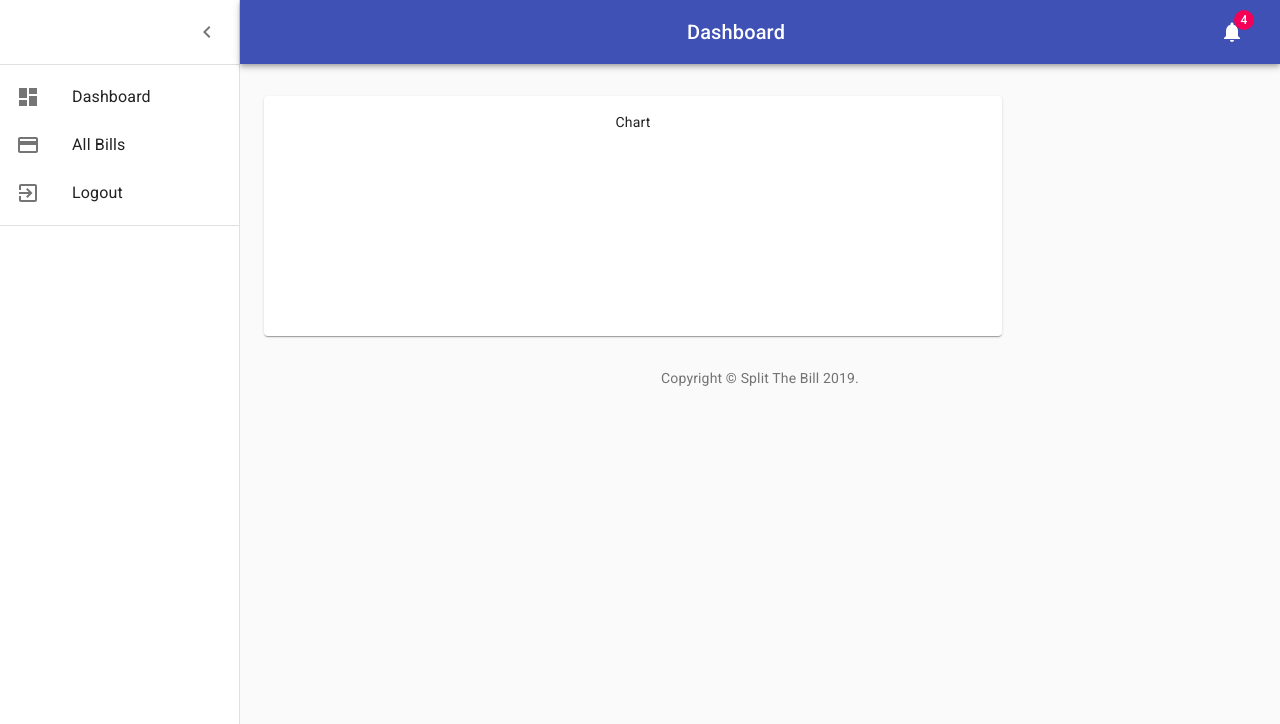
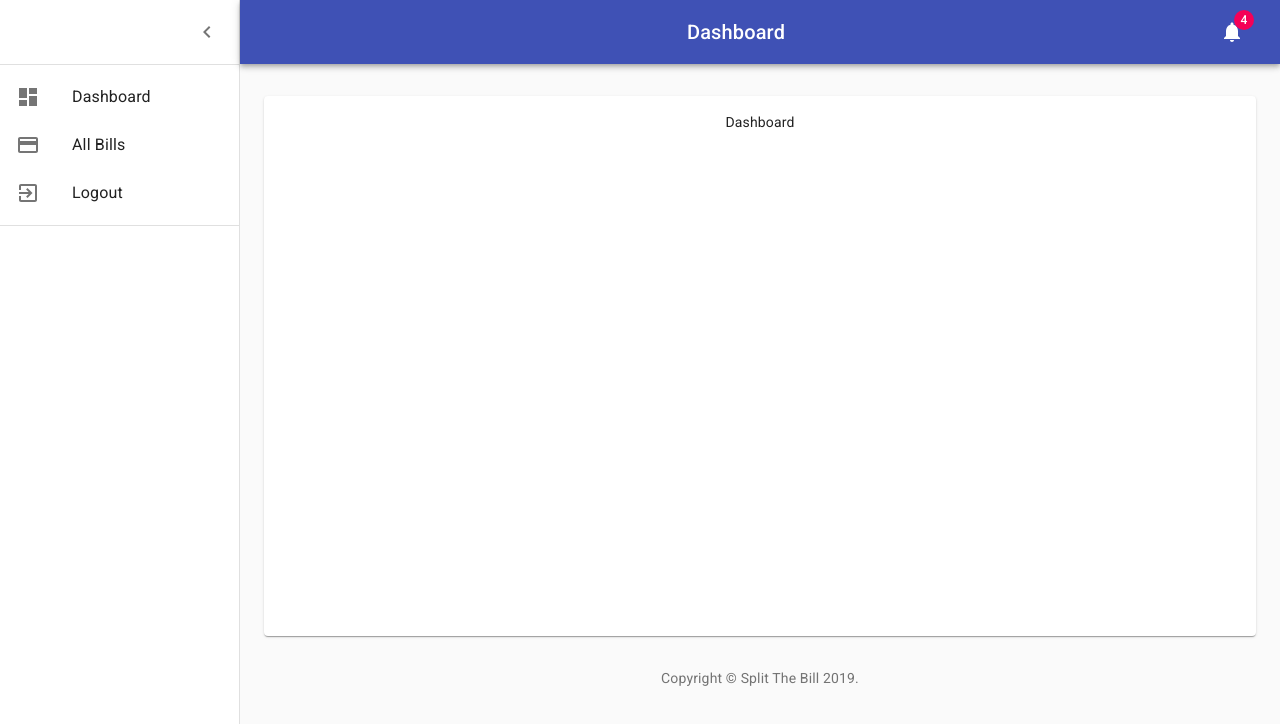
Before and after one commit to split-the-bill-EU/frontend, a React (Create React App) app: page / in a window 1280 px wide. Shown: the top 724 px of the page. Built offline with nearby package versions, Linux system fonts and the light colour scheme.

Commit message:
Rrfactored code since only one component would be rendered in the display window at a time

```diff
--- a/src/components/AllBills/index.jsx
+++ b/src/components/AllBills/index.jsx
@@ -0,0 +1,5 @@
+import React from 'react';
+
+export default () => {
+    return <div>All bills</div>
+}
--- a/src/components/Dashboard/index.jsx
+++ b/src/components/Dashboard/index.jsx
@@ -0,0 +1,5 @@
+import React from 'react';
+
+export default () => {
+    return <div>Dashboard</div>
+}
--- a/src/components/Layout/index.jsx
+++ b/src/components/Layout/index.jsx
@@ -1,6 +1,6 @@
 import React from 'react';
 import clsx from 'clsx';
-import { Route } from 'react-router-dom';
+import { Route, withRouter } from 'react-router-dom';
 import { makeStyles } from '@material-ui/core/styles';
 import CssBaseline from '@material-ui/core/CssBaseline';
 import Drawer from '@material-ui/core/Drawer';
@@ -19,6 +19,9 @@ import MenuIcon from '@material-ui/icons/Menu';
 import ChevronLeftIcon from '@material-ui/icons/ChevronLeft';
 import NotificationsIcon from '@material-ui/icons/Notifications';
 import { mainListItems } from './listItems';
+import withAuthCheck from '../../AuthCheck'
+import Dashboard from '../Dashboard';
+import AllBills from '../AllBills';
 
 function Copyright() {
   return (
@@ -110,11 +113,12 @@ const useStyles = makeStyles(theme => ({
     flexDirection: 'column',
   },
   fixedHeight: {
-    height: 240,
+    height: 540,
   },
 }));
 
-export default function Dashboard() {
+export function Layout(props) {
+  debugger
   const classes = useStyles();
   const [open, setOpen] = React.useState(true);
   const handleDrawerOpen = () => {
@@ -168,34 +172,13 @@ export default function Dashboard() {
       <main className={classes.content}>
         <div className={classes.appBarSpacer} />
         <Container maxWidth="lg" className={classes.container}>
-          <Grid container spacing={3}>
-            {/* Chart */}
-            <Route exact path='/' render={props => {
-                          return (
-                            <Grid item xs={12} md={8} lg={9}>
-              <Paper className={fixedHeightPaper}>
-                <div>Chart</div>
-              </Paper>
-            </Grid>
-                  )
-            }} />
-            {/* <Grid item xs={12} md={8} lg={9}>
-              <Paper className={fixedHeightPaper}>
-                <div>Chart</div>
-              </Paper>
-            </Grid> */}
-            {/* Recent Deposits */}
-            {/* <Grid item xs={12} md={4} lg={3}>
-              <Paper className={fixedHeightPaper}>
-                <div>Deposits</div>
-              </Paper>
-            </Grid> */}
-            {/* Recent Orders */}
-            {/* <Grid item xs={12}>
-              <Paper className={classes.paper}>
-                <div>Order</div>
-              </Paper>
-            </Grid> */}
+          <Grid item xs={12} md={12} lg={12}>
+          <Paper className={fixedHeightPaper}>
+            {/* Dashboard */}
+            <Route exact path='/' render={props => <Dashboard />} />
+            {/* All Bills */}
+            <Route exact path='/allbills' render={props => <AllBills />} />
+            </Paper>
           </Grid>
         </Container>
         <Copyright />
@@ -203,3 +186,5 @@ export default function Dashboard() {
     </div>
   );
 }
+
+export default withRouter(Layout)
--- a/src/components/Layout/listItems.jsx
+++ b/src/components/Layout/listItems.jsx
@@ -15,7 +15,7 @@ export const mainListItems = (
       </ListItemIcon>
       <ListItemText primary="Dashboard" />
     </ListItem>
-    <ListItem button component={NavLink} to="/expenses">
+    <ListItem button component={NavLink} to="/allbills">
       <ListItemIcon>
         <PaymentIcon />
       </ListItemIcon>
```
